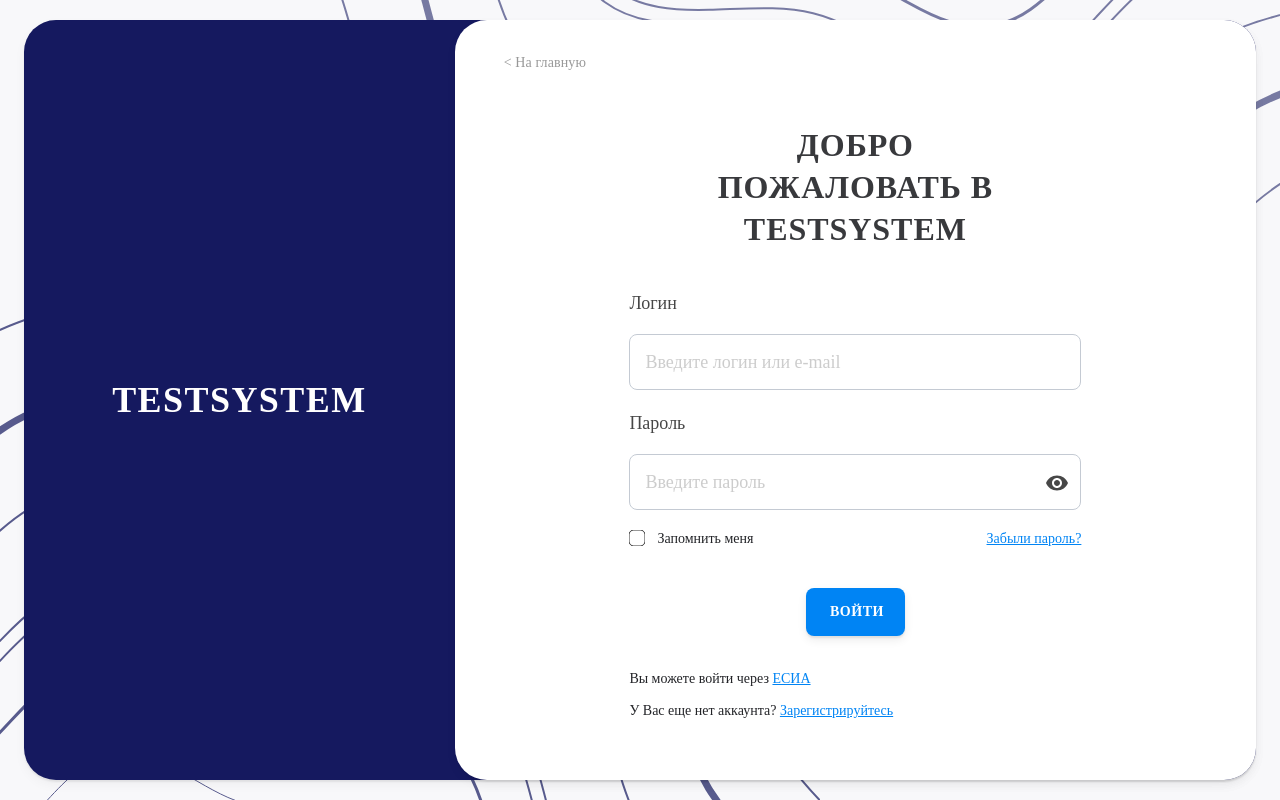
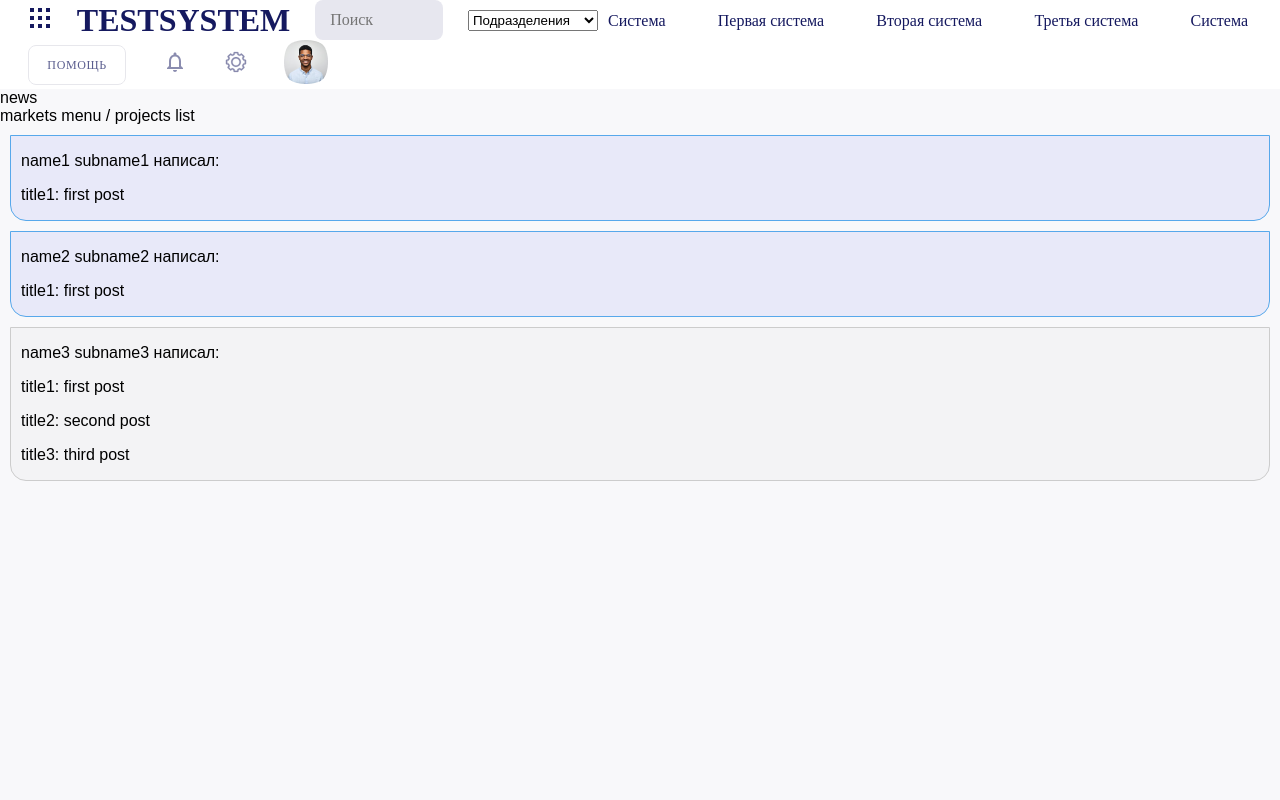
Before and after one commit to seledkov/forms-practice, a React (Create React App) app: page / in a window 1280 px wide. Built offline with nearby package versions, Linux system fonts and the light colour scheme; the HTML template or start-up script is replaced by a standard one.

Commit message:
add PostCard + style

```diff
--- a/src/App.tsx
+++ b/src/App.tsx
@@ -6,8 +6,9 @@ const App = () => {
   const [isLogin, setIsLogin] = useState(false);
   return (
     <div className='App'>
-      {!isLogin && <LoginPage onSetIsLogin={setIsLogin} />}
-      {isLogin && <DashboardPage />}
+      {/* {!isLogin && <LoginPage onSetIsLogin={setIsLogin} />} */}
+      {/* {isLogin && <DashboardPage />} */}
+      <DashboardPage />
     </div>
   );
 };
--- a/src/Components/Dashboard/DashboardPage.tsx
+++ b/src/Components/Dashboard/DashboardPage.tsx
@@ -1,6 +1,16 @@
 import React from 'react';
 import Header from './Header';
-const userPosts: {}[] = [
+import PostCard from './PostCard';
+
+interface IUserCard {
+  name: string;
+  subname: string;
+  age: number;
+  rang: string;
+  posts: { title: string; message: string }[];
+}
+
+const usersPosts: IUserCard[] = [
   {
     name: 'name1',
     subname: 'subname1',
@@ -11,7 +21,7 @@ const userPosts: {}[] = [
         message: 'first post',
       },
     ],
-    status: 'user',
+    rang: 'user',
   },
   {
     name: 'name2',
@@ -23,7 +33,7 @@ const userPosts: {}[] = [
         message: 'first post',
       },
     ],
-    status: 'user',
+    rang: 'user',
   },
   {
     name: 'name3',
@@ -43,7 +53,7 @@ const userPosts: {}[] = [
         message: 'third post',
       },
     ],
-    status: 'admin',
+    rang: 'admin',
   },
 ];
 const DashboardPage = () => {
@@ -53,6 +63,17 @@ const DashboardPage = () => {
       <section>
         <aside>news</aside>
         markets menu / projects list
+        {usersPosts.map((user: IUserCard) => {
+          return (
+            <PostCard
+              key={Math.random()}
+              name={user.name}
+              subname={user.subname}
+              posts={user.posts}
+              rang={user.rang}
+            />
+          );
+        })}
       </section>
     </>
   );
--- /dev/null
+++ b/src/Components/Dashboard/PostCard.scss
@@ -0,0 +1,16 @@
+.post-card {
+  margin: 10px;
+  padding: 0 10px;
+  background: #ffffff;
+  border: 1px solid #dddde4;
+  box-sizing: border-box;
+  border-radius: 0px 0px 16px 16px;
+  &_admin-message {
+    background: rgba(87, 102, 235, 0.1);
+    border: 1px solid #57a8eb;
+  }
+  &_user-message {
+    background: rgba(194, 194, 194, 0.1);
+    border: 1px solid #cccccc;
+  }
+}
--- /dev/null
+++ b/src/Components/Dashboard/PostCard.tsx
@@ -0,0 +1,27 @@
+import React from 'react';
+import './PostCard.scss';
+interface IPost {
+  title: string;
+  message: string;
+}
+
+const PostCard = ({ name, subname, posts, rang, ...props }: any) => {
+  const userPosts: IPost[] = posts.map((post: IPost) => (
+    <p className='post-card__message'>
+      {post.title}: {post.message}
+    </p>
+  ));
+  console.log(userPosts);
+  const classPostCardRang =
+    rang === 'admin' ? ' post-card_user-message' : ' post-card_admin-message';
+  return (
+    <div className={'post-card ' + classPostCardRang}>
+      <p>
+        {name} {subname} написал:
+      </p>
+      {userPosts}
+    </div>
+  );
+};
+
+export default PostCard;
```
